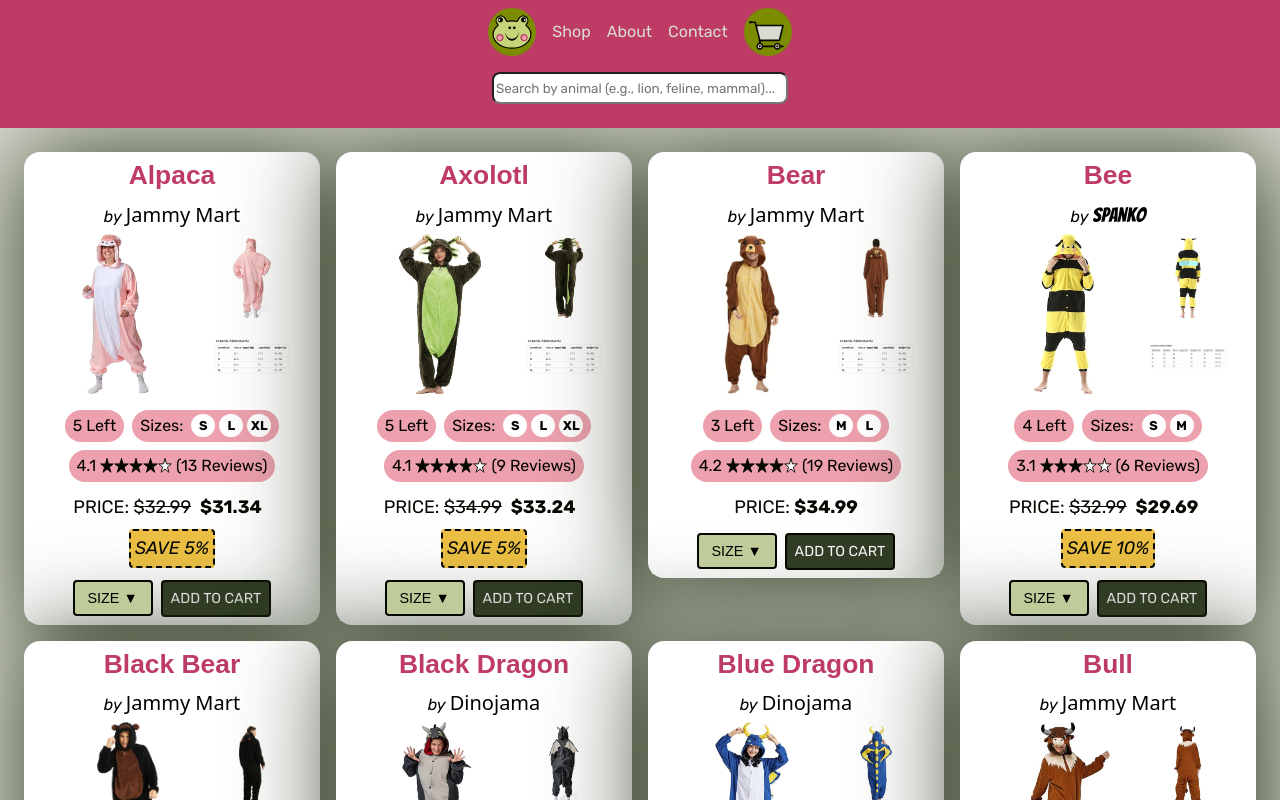
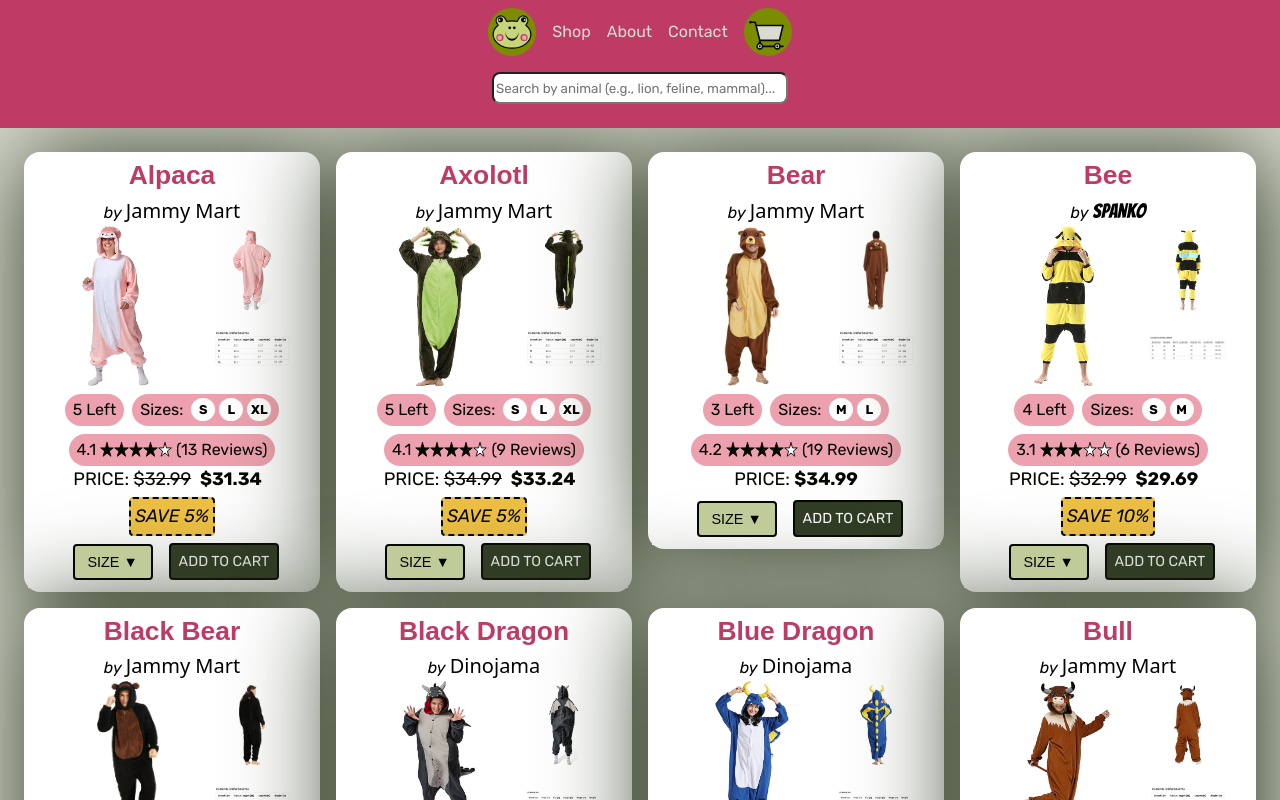
Before and after one commit to ariesGitterHub/odin-shopping-cart, a React (Vite) app: page /shop in a window 1280 px wide. Shown: the top 800 px of the page. Built offline with nearby package versions, Linux system fonts and the light colour scheme; a web font is replaced by a local one.

Commit message:
styling: latest test on DDG browser

```diff
--- a/src/styles/Button.module.css
+++ b/src/styles/Button.module.css
@@ -8,7 +8,7 @@
   cursor: pointer;
    font-family: var(--font-text);
   font-size: 1rem;
-  padding: 0.5rem;
+  /* padding: 0.25rem; */
 }
 
 .cart {
@@ -19,7 +19,7 @@
   /* cursor: pointer; */
   /* font-family: var(--font-text); */
   font-size: 0.9rem;
-  /* padding: 0.5rem; */
+  padding: 0.5rem;
   text-transform: uppercase;
 }
 
--- a/src/styles/Card.module.css
+++ b/src/styles/Card.module.css
@@ -6,10 +6,11 @@
   flex-direction: column;
   align-items: center;
   justify-content: start;
-  gap: 0.25rem;
+  /* gap: 0.25rem; */
   background-color: var(--white);
   border-radius: 1rem;
   box-shadow: 5px 5px 100px 5px var(--frog-dk);
+  font-family: var(--font-text);
   padding: 0.25rem;
 }
 
@@ -100,7 +101,7 @@
   gap: 0.5rem;
   background-color: var(--white);
   font-family: var(--font-text);
-  padding: 0.25rem;
+  /* padding: 0.25rem; */
 }
 
 .detailsContainer {
@@ -111,10 +112,12 @@
 }
 
 .priceContainer {
+  height: fit-content;
   /* width: 18.5rem; */
   /* width: fit-content; */
   /* display: flex; */
   flex-direction: column;
+  gap: 0.25rem;
   /* flex-wrap: wrap;
   align-items: center;
   justify-content: center; */
@@ -129,6 +132,7 @@
 .buttonContainer {
   width: 100%;
     flex-direction: row;
+
       font-size: 1.125rem;
 }
 
--- a/src/styles/CheckoutCard.module.css
+++ b/src/styles/CheckoutCard.module.css
@@ -69,7 +69,7 @@
 }
 
 .rowContainer {
-  width: fit-content;
+  width: 100%;
   display: flex;
   gap: 0.25rem;
 }
--- a/src/styles/Dropdown.module.css
+++ b/src/styles/Dropdown.module.css
@@ -4,10 +4,11 @@
   color: var(--frog-black);
   font-family: var(--font-text);
   font-size: 0.9rem;
+  padding: 0.5rem;
 }
 
 .dropdownButton {
-  height: fit-content;
+  /* height: fit-content; */
   /* width: fit-content; */
   display: flex;
   align-items: center;
```
